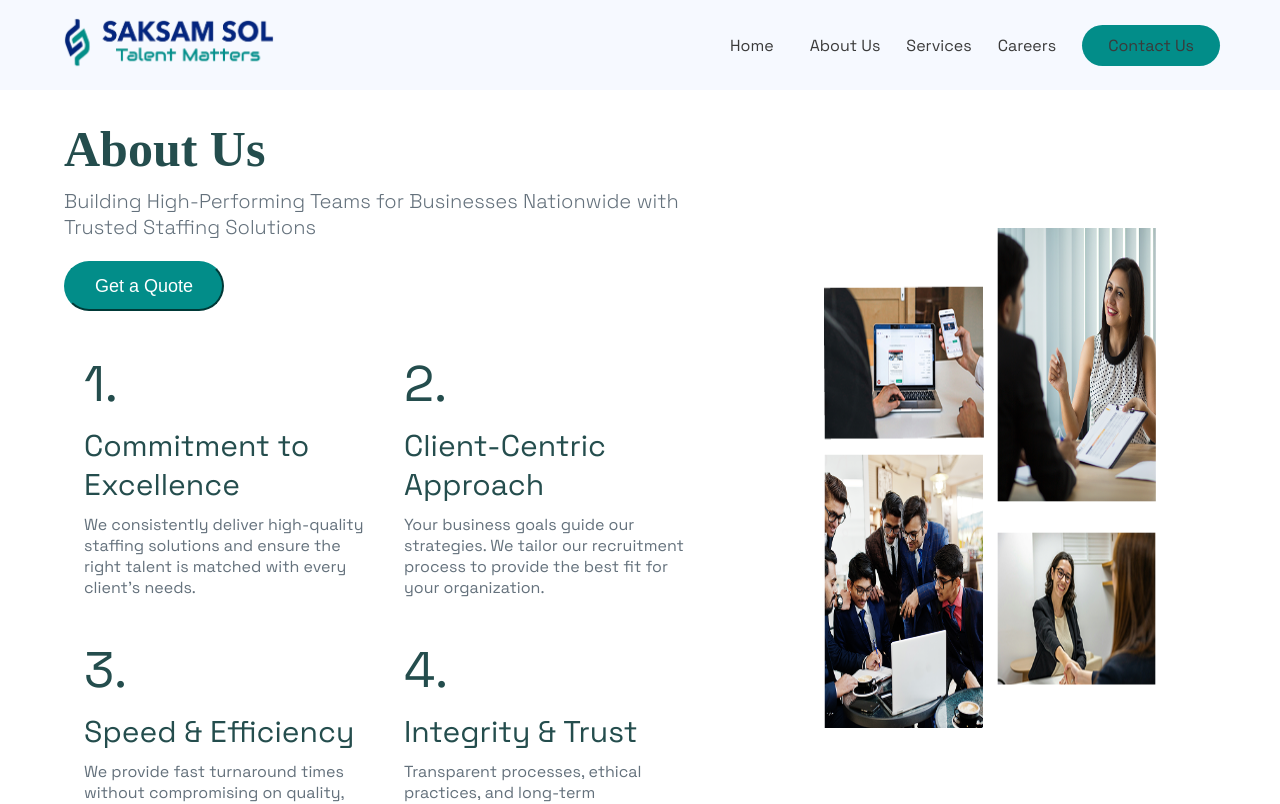
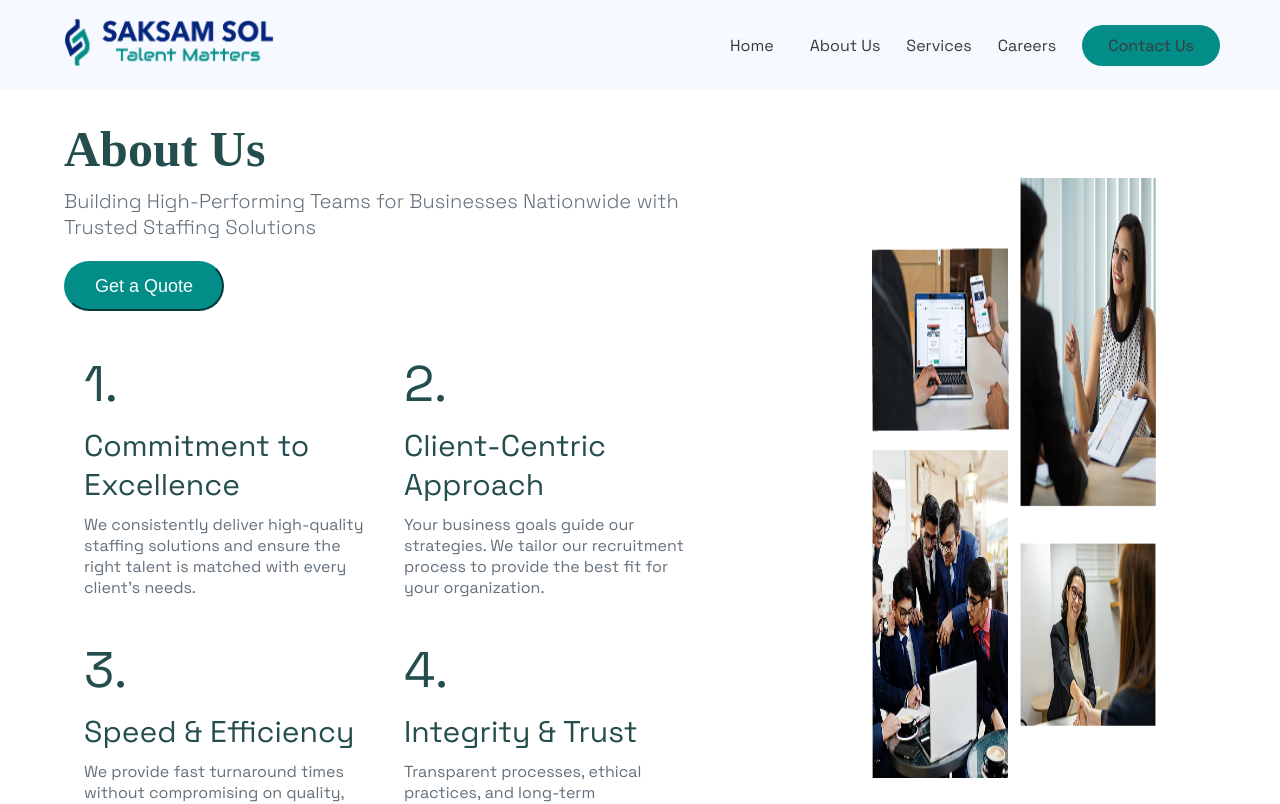
Before and after one commit to sandeeptridizi/saksam-sol, a React (Vite) app: page /about-us in a window 1280 px wide. Shown: the top 804 px of the page. Built offline with nearby package versions, Linux system fonts and the light colour scheme; a web font is replaced by a local one.

Commit message:
made changes in services page

```diff
--- a/src/pages/AboutPage/AboutPage.css
+++ b/src/pages/AboutPage/AboutPage.css
@@ -3,7 +3,7 @@
   width: auto;
   background-color: #ffffff;
   display: flex;
-  justify-content: space-between;
+  gap: 48px;
   align-items: center;
   padding: 0 24px 0 24px;
 }
@@ -16,8 +16,8 @@
 }
 
 .aboutmedia {
-  height: 700px;
-  width: 700px;
+  height: 800px;
+  width: 800px;
   padding: 100px;
   color: #244d4d;
   font-size: 50px;
--- a/src/pages/HomePage/HomePage.jsx
+++ b/src/pages/HomePage/HomePage.jsx
@@ -245,7 +245,7 @@ const HomePage = () => {
               : 'home-page-profile-video'
           }
         >
-          <video controls width='100%' height='100%'>
+          <video controls width='100%' height='100%' autoPlay>
             <source src={video} type='video/mp4' />
           </video>
         </div>
--- a/src/pages/Login/Login.css
+++ b/src/pages/Login/Login.css
@@ -99,5 +99,8 @@
   .btn-login {
     padding: 12px;
     font-size: 15px;
+    display: flex;
+    justify-content: center;
+    align-items: center;
   }
 }
--- a/src/pages/Login/Login.jsx
+++ b/src/pages/Login/Login.jsx
@@ -59,9 +59,6 @@ const Login = () => {
 
           {error && <p className='error-message'>{error}</p>}
 
-          {/* <button type="submit" className="btn-login">
-            Login
-          </button> */}
           <div className='btn-login'>
             <Button
               name='Login'
--- a/src/pages/ServicesPage/ContingetStaffing/ContingetStaffing.css
+++ b/src/pages/ServicesPage/ContingetStaffing/ContingetStaffing.css
@@ -168,6 +168,7 @@
     padding: 32px 16px;
     display: flex;
     flex-direction: column;
+    gap: 24px;
     margin: 0;
   }
 
@@ -224,6 +225,7 @@
     height: 350px;
     width: 100%;
     background-color: #028d89;
+    margin: 0;
   }
 
   .main-img {
@@ -281,6 +283,7 @@
   .advantagepoint {
     width: 100%;
     height: auto;
+    margin: 0;
   }
 
   .home-page-money-container {
```
